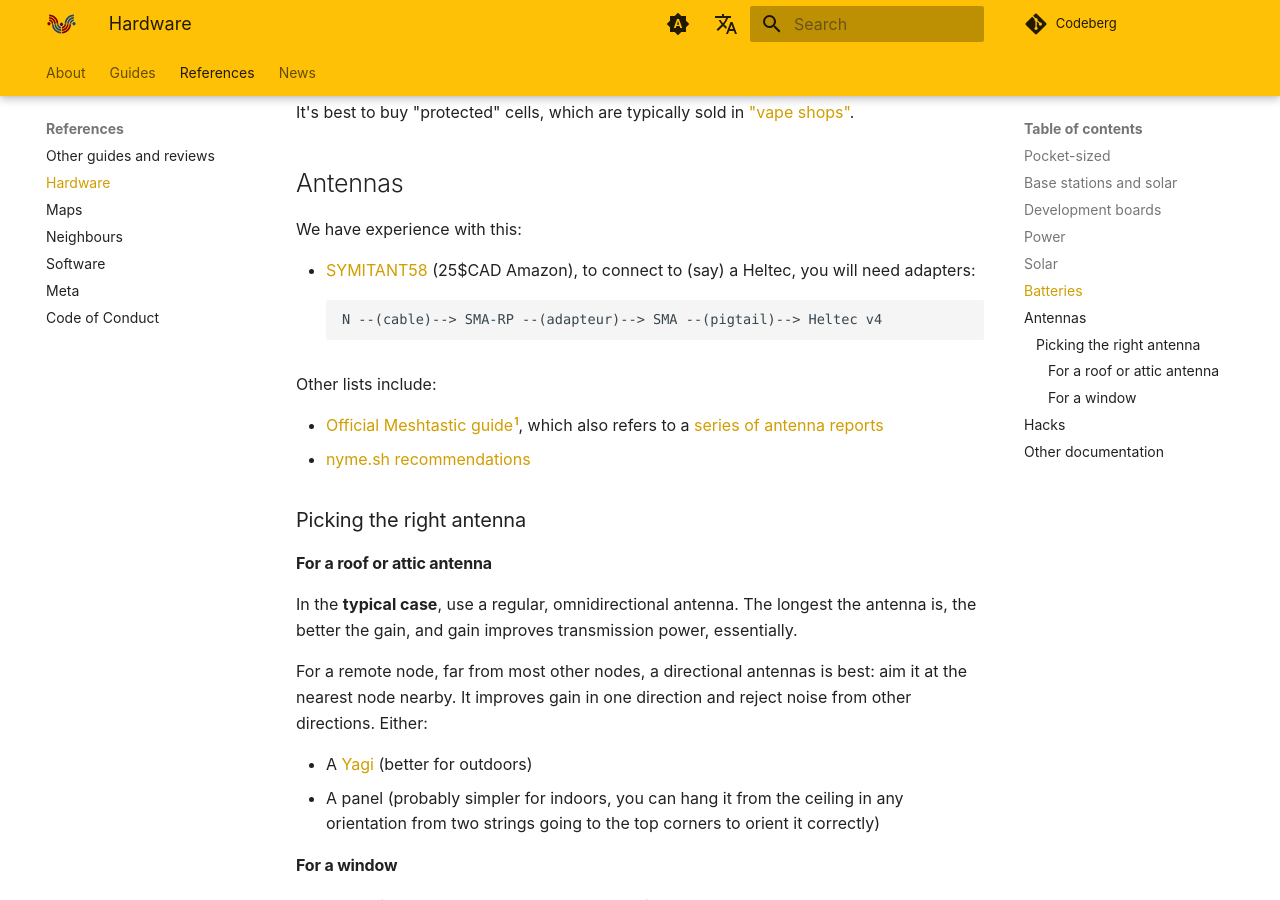
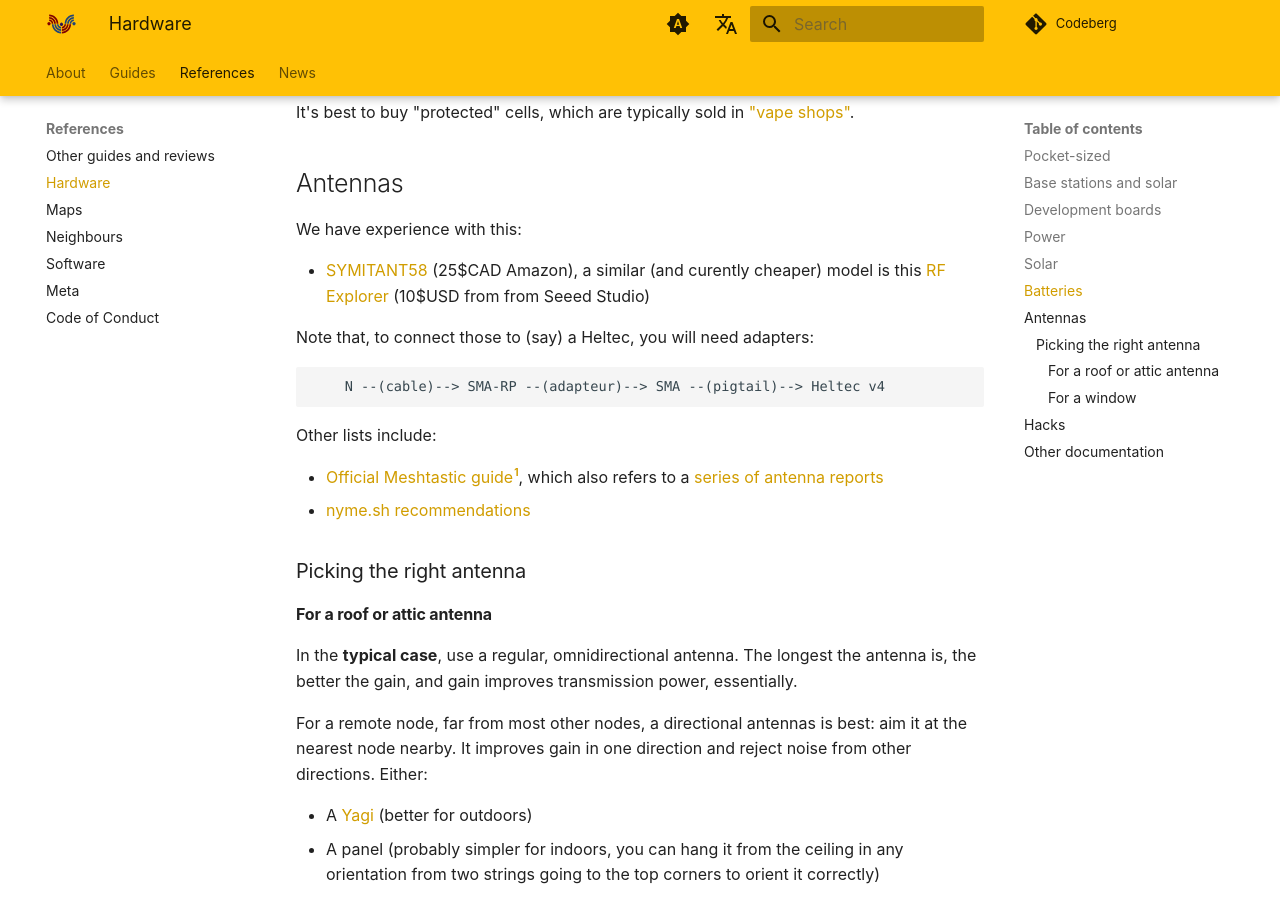
Before and after one commit to ReseauLibre/lora.reseaulibre.ca, an MkDocs documentation site: the page built from docs/references/hardware.md, in a window 1280 px wide and 900 px high, scrolled down 2647 px. Built offline with MkDocs 1.6.1 and Material for MkDocs 9.7.7, drawn with Linux system fonts in a browser that asks for light colours; plug-ins that fetch from the network failed and are left out; comment, search, counter and statistics services are not loaded.

Commit message:
add the seeedstudio antenna

```diff
--- a/docs/references/hardware.md
+++ b/docs/references/hardware.md
@@ -125,8 +125,11 @@
 
 We have experience with this:
 
-- [SYMITANT58](https://www.amazon.ca/Fiberglass-Antenna-Hotspot-Directional-Sensecap/dp/B09F31P1PL) (25$CAD Amazon), to connect to (say) a Heltec, you
-  will need adapters:
+- [SYMITANT58](https://www.amazon.ca/Fiberglass-Antenna-Hotspot-Directional-Sensecap/dp/B09F31P1PL) (25$CAD Amazon), a similar (and curently cheaper)
+  model is this [RF Explorer](https://www.seeedstudio.com/RF-Explorer-LoRa-Fiberglass-Antenna-Kit-902-930MHz-5-8dBi-800mm-p-5275.html) (10$USD from from Seeed Studio)
+
+  Note that, to connect those to (say) a Heltec, you will need
+  adapters:
 
         N --(cable)--> SMA-RP --(adapteur)--> SMA --(pigtail)--> Heltec v4
 
```
